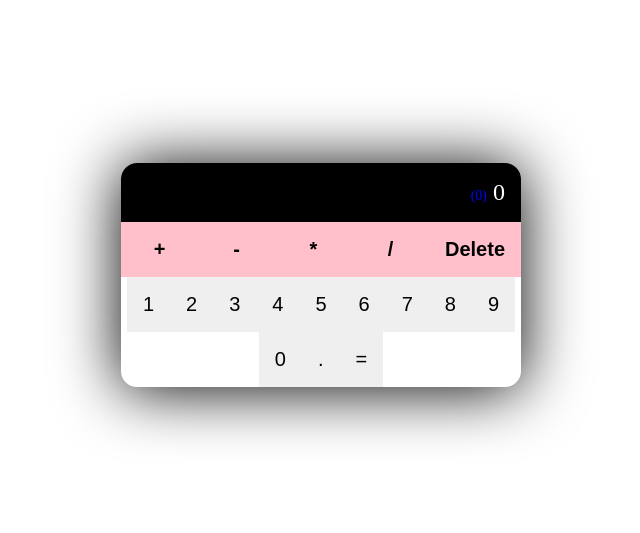
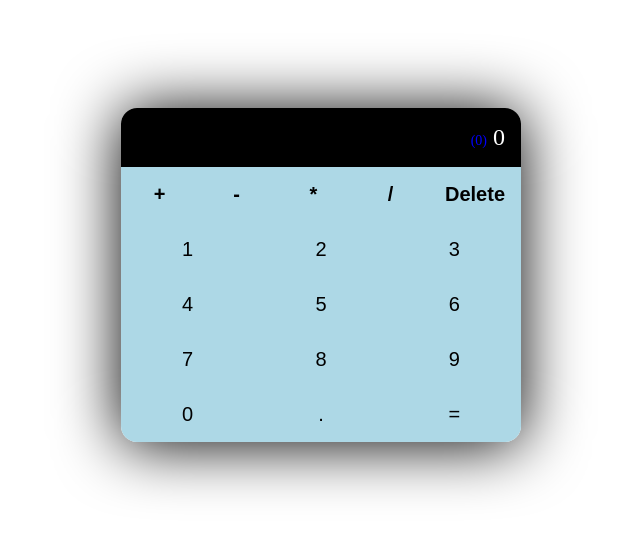
Before and after one commit to gsierra22/react-calculator, a React (Create React App) app: page / in a window 1280 px wide. Shown: the part 125-658 px from the top of the page, without its empty margins (319-959 px from the left). Built offline with nearby package versions, Linux system fonts and the light colour scheme.

Commit message:
styling fixes

```diff
--- a/src/App.js
+++ b/src/App.js
@@ -25,11 +25,12 @@ function App() {
 
           <button>Delete</button>
         </div>
-        <div className="numbers"></div>
-        {createDigits()}
-        <button>0</button>
-        <button>.</button>
-        <button>=</button>
+        <div className="numbers">
+          {createDigits()}
+          <button>0</button>
+          <button>.</button>
+          <button>=</button>
+        </div>
       </div>
     </div>
   );
--- a/src/index.css
+++ b/src/index.css
@@ -65,17 +65,17 @@ button:hover {
 
 .operators button {
   flex: 1 1 0%;
-  background-color: var(--primary);
+  background-color: lightblue;
   font-weight: 700;
 }
 
-.digits {
+.numbers {
   display: flex;
   flex-wrap: wrap;
 }
 
-.digits button {
+.numbers button {
   flex: 1 1 33.333%;
   max-width: 33.333%;
-  background-color: var(--dark);
+  background-color: lightblue;
 }
```
